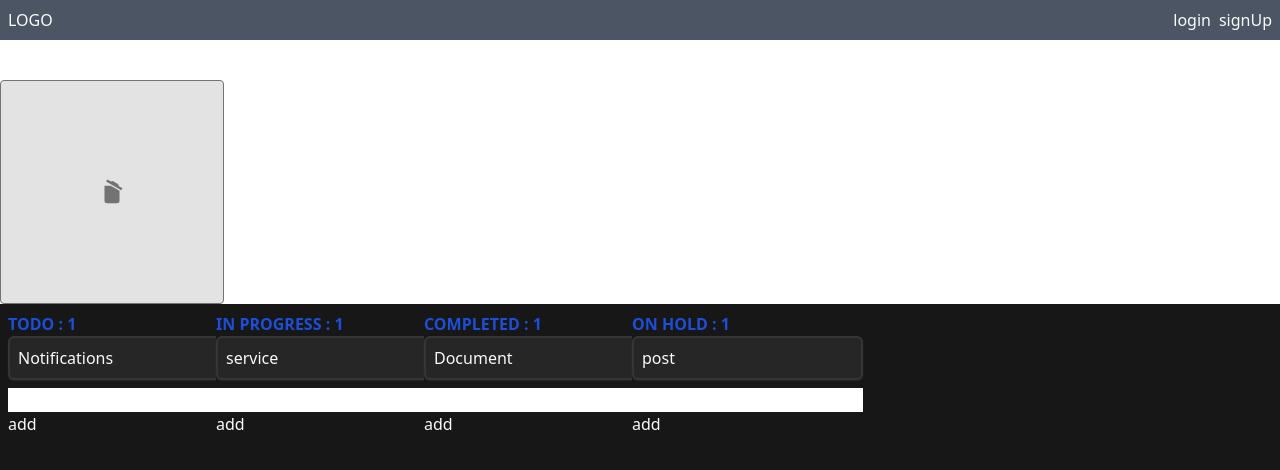
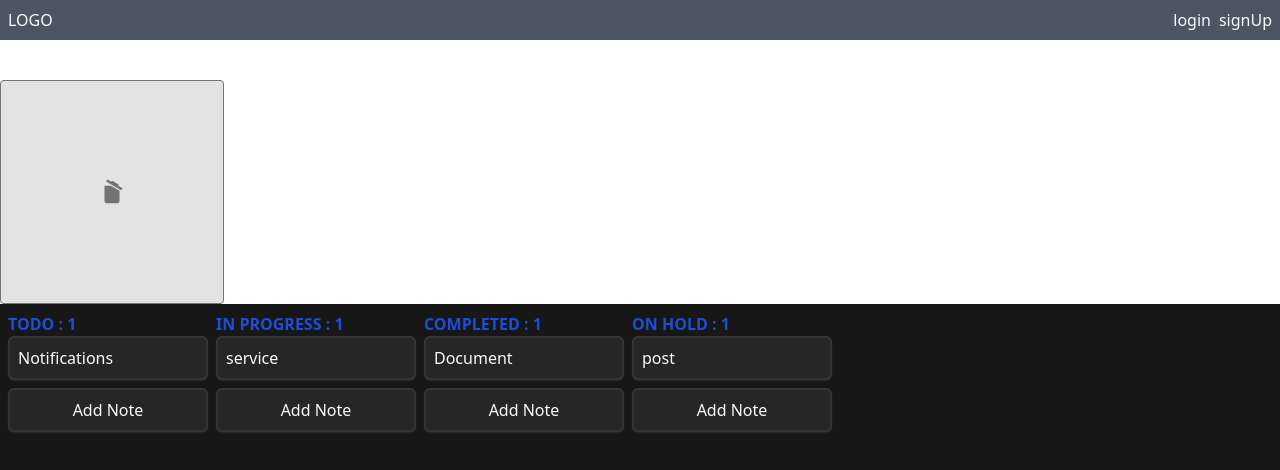
Before and after one commit to harshG775/notepad, a React (Vite) app in the folder react-vite-app/: page /notes in a window 1280 px wide. Shown: the top 470 px of the page. Built offline with nearby package versions, Linux system fonts and the light colour scheme.

Commit message:
ui changes

```diff
--- a/react-vite-app/src/pages/notes/components/AddCard.jsx
+++ b/react-vite-app/src/pages/notes/components/AddCard.jsx
@@ -1,7 +1,9 @@
+import { useState } from "react";
 import { useForm } from "react-hook-form";
 export default function AddCard(props) {
+    const [adding,setAdding]=useState();
     const { handleAddCard ,type} = props;
-    const {register,handleSubmit} = useForm({})
+    const {register,handleSubmit,formState:{errors}} = useForm({})
     const onSubmit=({title})=>{
         handleAddCard({
             title:title,
@@ -11,10 +13,30 @@ export default function AddCard(props) {
     }
     return (
         <div>
+            {adding?
             <form onSubmit={handleSubmit(onSubmit)}>
-                <input type="text" {...register("title")} />
-                <button>add</button>
+                <textarea className="w-full bg-slate-800 p-2 rounded-md"
+                 type="text" {...register("title",{
+                    required: {
+                        value:true,
+                        message:"input could not be empty"
+                    }
+                })} />
+                <p className="text-xs text-red-700 font-medium">{errors.title&& errors.title.message}</p>
+                <div className="flex justify-end gap-2 text-xs">
+                    <button onClick={()=>setAdding(false)} type="button">Cancel</button>
+                    <button>add</button>
+                </div>
             </form>
+
+            :
+            <button
+                className="w-full p-2 border-2 border-neutral-500/20 bg-neutral-800 shadow-sm shadow-neutral-500/20 rounded-md"
+                onClick={()=>setAdding(true)}
+                >
+                Add Note
+            </button>
+            }
         </div>
     );
 }
```
